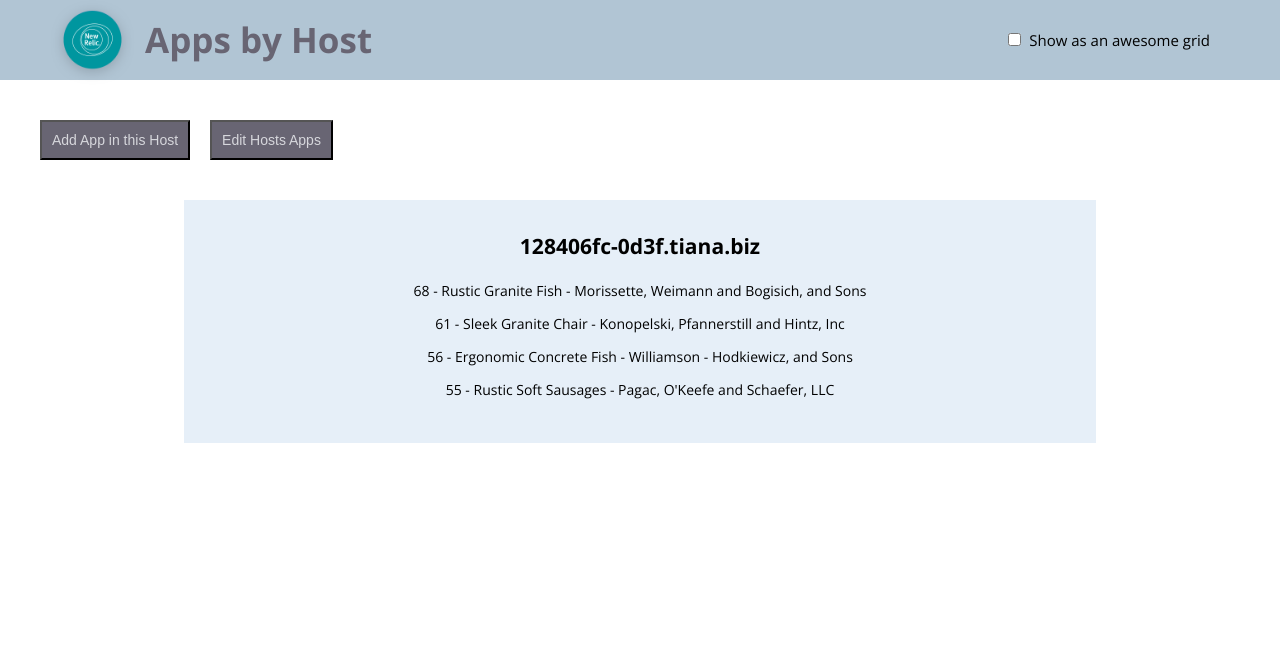
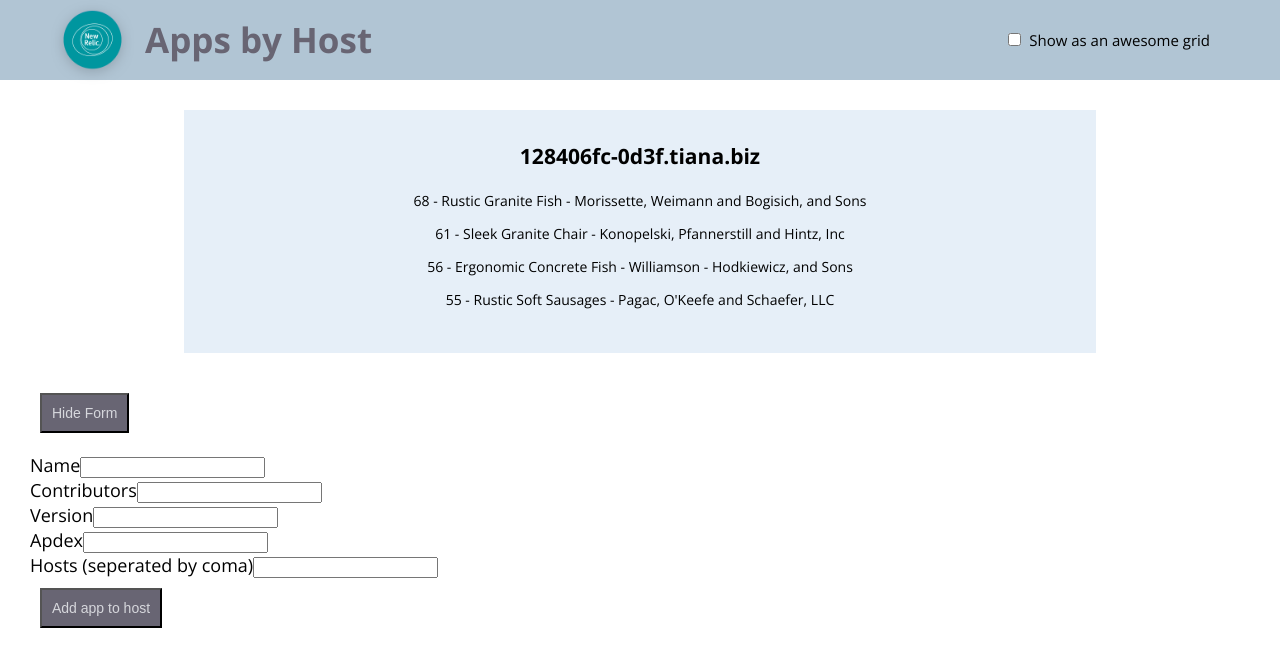
Before and after one commit to martafrr/apdex-board-app, a React (Create React App) app: page /128406fc-0d3f.tiana.biz in a window 1280 px wide. Both pictures are taken after a click on the button "Add App in this Host". Shown: the top 666 px of the page. Built offline with nearby package versions, Linux system fonts and the light colour scheme.

Commit message:
Add app to host form component

```diff
--- /dev/null
+++ b/src/components/HostPage/AddAppForm.js
@@ -0,0 +1,55 @@
+import React from 'react';
+import { Field, reduxForm } from 'redux-form';
+import { buttonStyles } from './stylesHostPage';
+
+const renderField = ({ type, label, input, meta: { touched, error } }) => (
+    <div className="input-row">
+        <label>{label}</label>
+        <input {...input} type={type} />
+        {touched && error &&
+            <span className="error">{error}</span>}
+    </div>
+);
+
+const AddAppForm = (props) => (
+    <form onSubmit={props.handleSubmit(props.onSubmit)}>
+        <Field
+            name="name"
+            label="Name"
+            component={renderField}
+            type="text"
+        />
+        <Field
+            name="contributors"
+            label="Contributors"
+            component={renderField}
+            type="text"
+        />
+        <Field
+            name="version"
+            label="Version"
+            component={renderField}
+            type="number"
+        />
+        <Field
+            name="apdex"
+            label="Apdex"
+            component={renderField}
+            type="number"
+        />
+        <Field
+            name="hosts"
+            label="Hosts (seperated by coma)"
+            component={renderField}
+            type="text"
+        />
+
+        <button type="submit" style={buttonStyles}>
+            Add app to host
+        </button>
+    </form>
+);
+
+export default reduxForm({
+    form: 'addAppForm'
+})(AddAppForm);
--- a/src/components/HostPage/index.js
+++ b/src/components/HostPage/index.js
@@ -1,5 +1,7 @@
 import React, { Component } from "react";
 import { connect } from 'react-redux';
+import { SubmissionError } from 'redux-form';
+import AddAppForm from './AddAppForm';
 import { hostSelector } from '../../store/selectors/hostsSelectors';
 import {
     hostCardStyles,
@@ -10,6 +12,56 @@ import {
 } from './stylesHostPage';
 
 class HostPage extends Component {
+    state = {
+        isAddAppFormVisible: false,
+        isEditAppFormVisible: false,
+    }
+
+    toggleAddForm = (e) => {
+        this.setState({
+            isAddAppFormVisible: !this.state.isAddAppFormVisible
+        });
+    }
+
+    handleAddAppForm = ({ name='', contributors='', version='', apdex='', hosts='' }) => {
+        const error = {};
+        let isError = false;
+
+        if(name.trim() === '') {
+            error.name = 'Required';
+            isError = true;
+        }
+        if(contributors.trim() === '') {
+            error.contributors = 'Required';
+            isError = true;
+        }
+        if(version.trim() === '') {
+            error.version = 'Required';
+            isError = true;
+        }
+        if(apdex.trim() === '') {
+            error.apdex = 'Required';
+            isError = true;
+        }
+        if(hosts.trim() === '') {
+            error.hosts = 'Required';
+            isError = true;
+        }
+
+        if(isError) {
+            throw new SubmissionError(error);
+        } else {
+            // submit form
+        }
+        console.log('values', name, contributors, version, apdex, hosts);
+    }
+
+    handleEditClick = () => {
+        this.setState({
+            isEditAppFormVisible: !this.state.isEditAppFormVisible
+        });
+    }
+
     getTopAppsByHost() {
         return this.props.hostInfo.map((app, index) => {
             if(index < 25) {
@@ -33,18 +85,25 @@ class HostPage extends Component {
 
         return (
             <div style={hostCardStyles} data-test="host-info">
-                <div style={buttonsContainer}>
-                    <button style={buttonStyles}>
-                        Add App in this Host
-                    </button>
-                    <button style={buttonStyles}>
-                        Edit Hosts Apps
-                    </button>
-                </div>
                 <ul style={appListStyles}>
                     <h3>{hostName}</h3>
                     {appList}
                 </ul>
+                <div style={buttonsContainer}>
+                    <button style={buttonStyles} onClick={this.toggleAddForm}>
+                        {!this.state.isAddAppFormVisible ?
+                            'Add App in this Host' :
+                            'Hide Form'
+                        }
+                    </button>
+                    {/* TODO: ADD THIS BUTTON IN MODAL WINDOW */}
+                    {/* <button style={buttonStyles} onClick={this.handleEditClick}>
+                        Edit Hosts Apps
+                    </button> */}
+                </div>
+                {this.state.isAddAppFormVisible && <div>
+                    <AddAppForm onSubmit={this.handleAddAppForm}/>
+                </div>}
             </div>
         )
     }
--- a/src/store/reducers/rootReducer.js
+++ b/src/store/reducers/rootReducer.js
@@ -1,6 +1,8 @@
 import { combineReducers } from 'redux';
+import { reducer as formReducer } from 'redux-form'
 import hosts from './hostsReducer';
 
 export default combineReducers({
-	hosts
+	hosts,
+	form: formReducer,
 });
```
